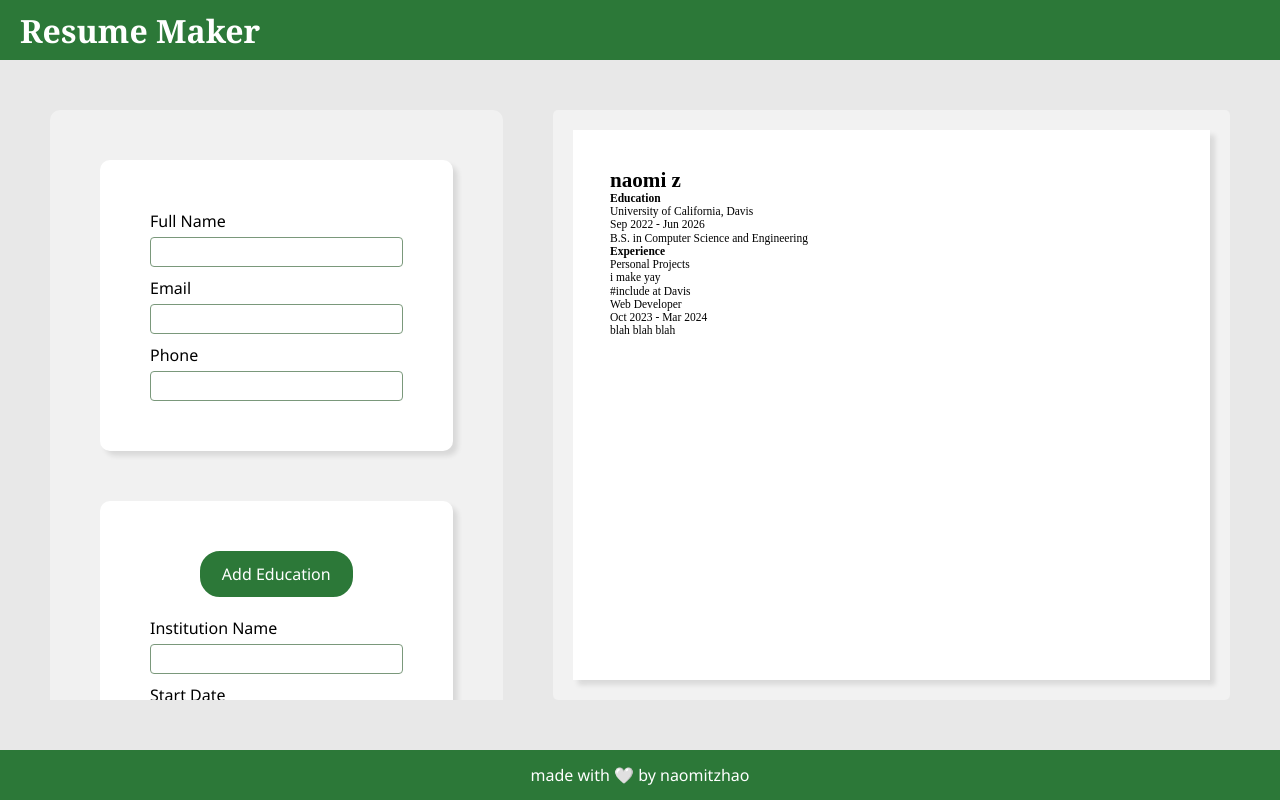
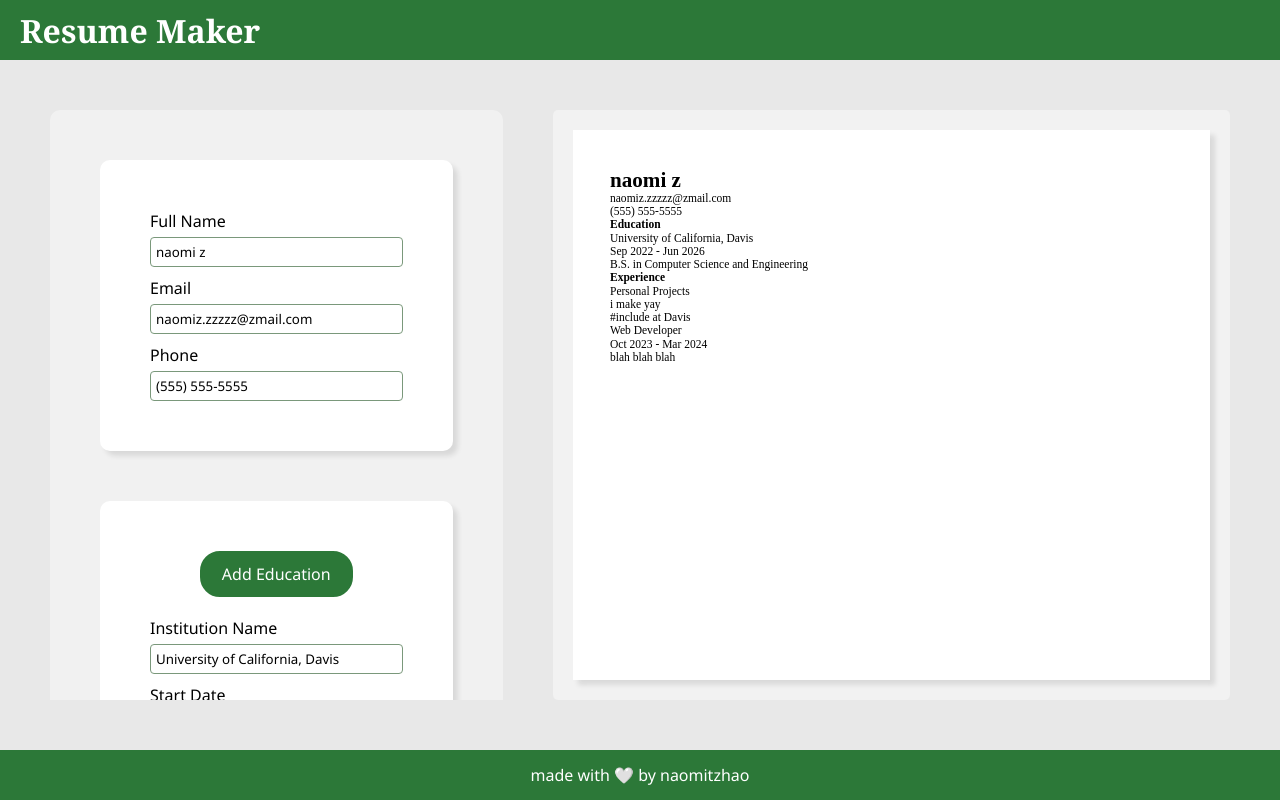
Before and after one commit to naomitzhao/top-projects, a React (Vite) app in the folder cv-application/: page / in a window 1280 px wide. Built offline with nearby package versions, Linux system fonts and the light colour scheme.

Commit message:
form values and ui improvements

```diff
--- a/cv-application/src/App.css
+++ b/cv-application/src/App.css
@@ -47,6 +47,12 @@ main {
   box-shadow: 5px 5px 5px rgba(0, 0, 0, 0.1);
 }
 
+#formContainer > div > div {
+  display: flex;
+  flex-direction: column;
+  gap: var(--padding-main);
+}
+
 button {
   background: var(--accent-primary);
   color: white;
@@ -76,8 +82,28 @@ input {
   border-radius: 4px;
 }
 
+textarea {
+  border: 1px solid var(--text-secondary);
+  padding: 5px;
+  border-radius: 4px;
+  resize: none;
+  height: 60px;
+}
+
 input:focus {
   border: 1px solid var(--accent-primary);
+}
+
+form button {
+  background-color: white;
+  color: var(--accent-primary);
+  font-size: 0.75rem;
+  padding: 0;
+  border: none;
+}
+
+form button:hover {
+  text-decoration: underline;
 }
 
 #resumeContainer {
--- a/cv-application/src/App.jsx
+++ b/cv-application/src/App.jsx
@@ -8,9 +8,11 @@ import Experience from './Experience';
 function App() {
   // eslint-disable-next-line no-unused-vars
   const [content, setContent] = useState({
-    fullName: "naomi z",
-    email: "",
-    phone: "",
+    basicInfo: {
+      name: "naomi z",
+      email: "naomiz.zzzzz@zmail.com",
+      phone: "(555) 555-5555"
+    },
     education: [
       {
         name: "University of California, Davis",
@@ -43,15 +45,15 @@ function App() {
       <div id="formContainerContainer">
         <div id="formContainer">
           <div id="basicInfo">
-            <BasicInfo />
+            <BasicInfo content={content.basicInfo}/>
           </div>
           <div id="education">
             <button>Add Education</button>
-            <Education />
+            <Education content={content.education}/>
           </div>
           <div id="experience">
             <button>Add Experience</button>
-            <Experience />
+            <Experience content={content.experience}/>
           </div>
         </div>
       </div>
@@ -59,9 +61,9 @@ function App() {
         <div id="resume">
           <div id="resumeContent">
             <div id="resumeBasicInfo">
-              <h1>{content.fullName}</h1>
-              <p>{content.email}</p>
-              <p>{content.phone}</p>
+              <h1>{content.basicInfo.name}</h1>
+              <p>{content.basicInfo.email}</p>
+              <p>{content.basicInfo.phone}</p>
             </div>
             <div id="resumeEducation">
               <h2>Education</h2>
--- a/cv-application/src/BasicInfo.jsx
+++ b/cv-application/src/BasicInfo.jsx
@@ -1,21 +1,23 @@
+/* eslint-disable react/prop-types */
 import './App.css'
 
-export default function BasicInfo() {
+export default function BasicInfo({content}) {
+    console.log(content);
     return (
         <form>
             <div>
                 <label htmlFor="fullName">Full Name</label>
-                <input name="fullName"></input>
+                <input name="fullName" value={content.name}></input>
             </div>
 
             <div>
                 <label htmlFor="email">Email</label>
-                <input name="email"></input>
+                <input name="email" value={content.email}></input>
             </div>
 
             <div>
                 <label htmlFor="phone">Phone</label>
-                <input name="phone"></input>
+                <input name="phone" value={content.phone}></input>
             </div>
         </form>
     )
--- a/cv-application/src/Education.jsx
+++ b/cv-application/src/Education.jsx
@@ -1,37 +1,41 @@
+/* eslint-disable react/prop-types */
 import './App.css'
 
-export default function Education () {
+export default function Education ({content}) {
+    // console.log(content);
     return (
-        <form>
+        <div>
+            {content.map((item) => {
+                return (
+                        <form key={item.key}>
                         <div>
                             <label htmlFor="institutionName">Institution Name</label>
-                <input name="institutionName"></input>
+                            <input name="institutionName" value={item.name}></input>
                         </div>
-
                         <div>
                             <label htmlFor="startDate">Start Date</label>
-                <input name="startDate"></input>
+                            <input name="startDate" value={item.startDate}></input>
                         </div>
-
                         <div>
                             <label htmlFor="endDate">End Date</label>
-                <input name="endDate"></input>
+                            <input name="endDate" value={item.endDate}></input>
                         </div>
-
                         <div>
                             <label htmlFor="degree">Degree</label>
-                <input name="degree"></input>
+                            <input name="degree" value={item.degree}></input>
                         </div>
-
                         <div>
                             <label htmlFor="area">Area of Study</label>
-                <input name="area"></input>
+                            <input name="area" value={item.area}></input>
                         </div>
-
                         <div>
                             <label htmlFor="description">Description</label>
-                <textarea name="description"></textarea>
+                            <textarea name="description" value={item.description}></textarea>
                         </div>
+                        <button>Delete Education</button>
                     </form>
+                )
+            })}
+        </div>
     );
 }
--- a/cv-application/src/Experience.jsx
+++ b/cv-application/src/Experience.jsx
@@ -1,32 +1,37 @@
+/* eslint-disable react/prop-types */
 import './App.css'
 
-export default function Experience () {
+export default function Experience ({ content }) {
     return (
-        <form>
-            <div>
-                <label htmlFor="org">Company/Organization</label>
-                <input name="org"></input>
-            </div>
+        <div>
+            {content.map((item) => {
+                return (
+                    <form key={item.key}>
+                        <div>
+                            <label htmlFor="name">Company/Organization</label>
+                            <input name="name" value={item.name}></input>
+                        </div>
+                        <div>
+                            <label htmlFor="title">Position Title</label>
+                            <input name="title" value={item.position}></input>
+                        </div>
+                        <div>
+                            <label htmlFor="startDate">Start Date</label>
+                            <input name="startDate" value={item.startDate}></input>
+                        </div>
+                        <div>
+                            <label htmlFor="endDate">End Date</label>
+                            <input name="endDate" value={item.endDate}></input>
+                        </div>
+                        <div>
+                            <label htmlFor="description">Description</label>
+                            <textarea name="description" value={item.description}></textarea>
+                        </div>
+                        <button>Delete Experience</button>
+                    </form>
+                );
+            })}
+        </div>
 
-            <div>
-                <label htmlFor="title">Position Title</label>
-                <input name="title"></input>
-            </div>
-
-            <div>
-                <label htmlFor="startDate">Start Date</label>
-                <input name="startDate"></input>
-            </div>
-
-            <div>
-                <label htmlFor="endDate">End Date</label>
-                <input name="endDate"></input>
-            </div>
-
-            <div>
-                <label htmlFor="description">Description</label>
-                <textarea name="description"></textarea>
-            </div>
-        </form>
     );
 }
```
Lines whose indentation alone changed are shown as unchanged.
